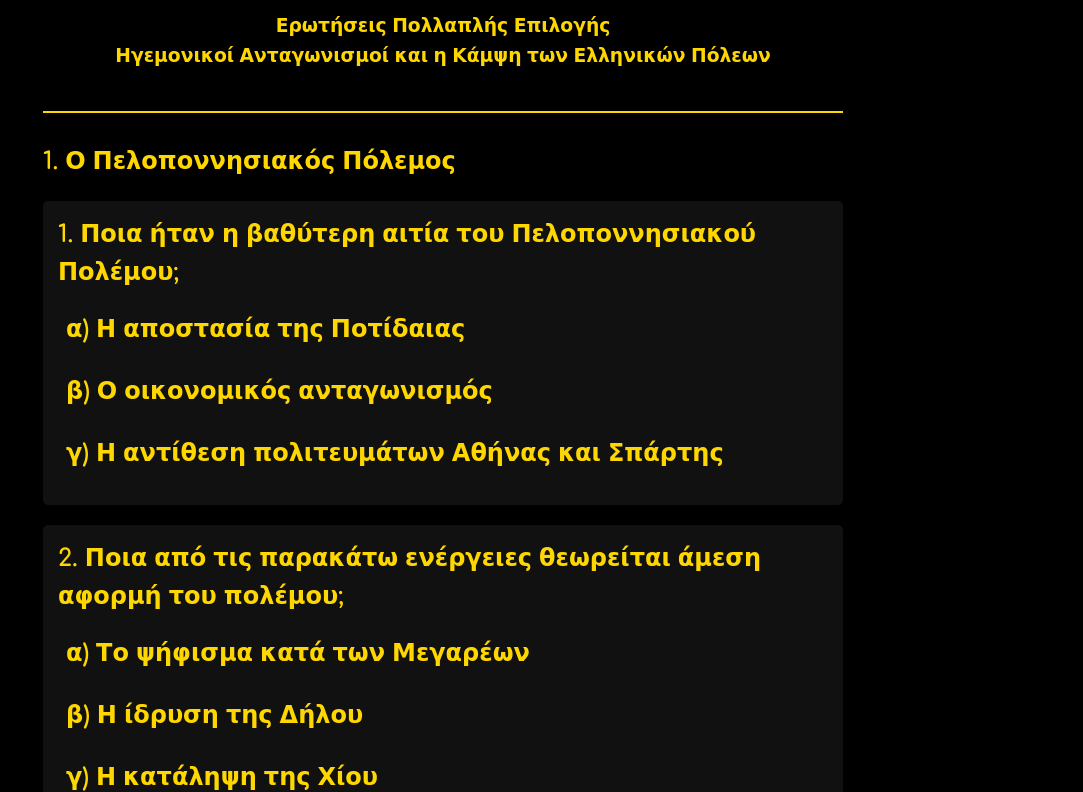
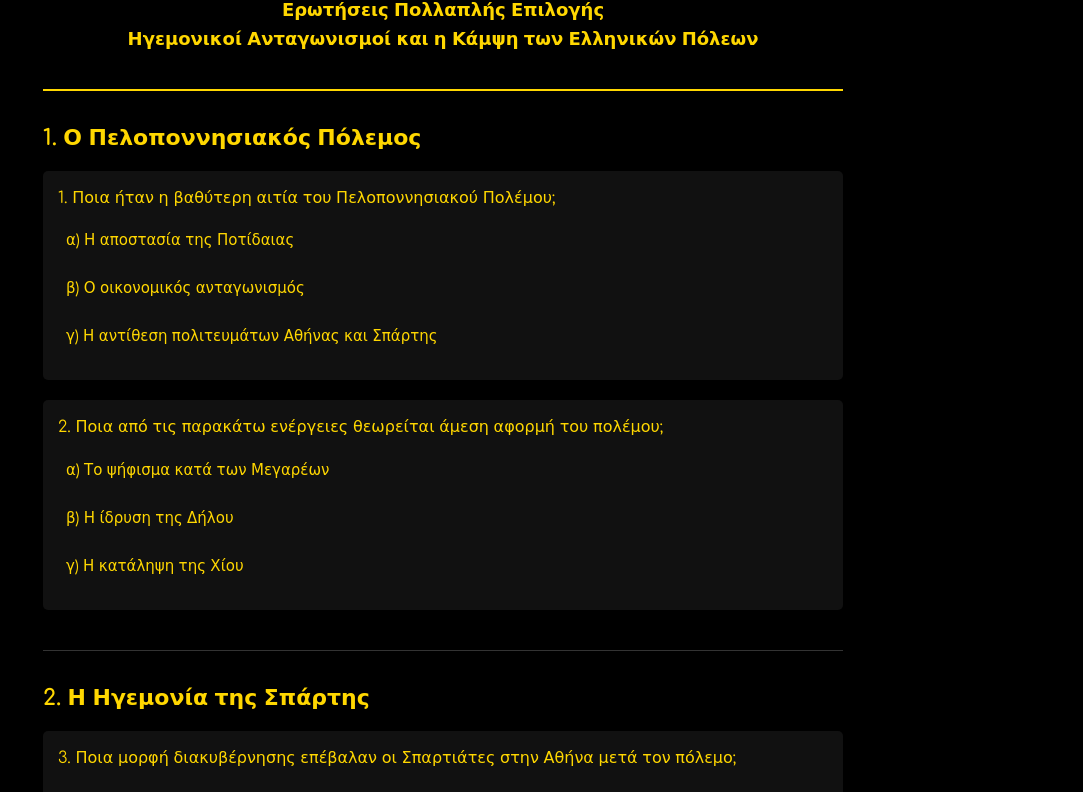
Before and after one commit to pdomvros/fall-citystates, a plain HTML site: page index.html in a window 1280 px wide. Shown: the part 159-951 px from the top of the page, without its empty margins (197-1280 px from the left). Drawn offline with Linux system fonts and the light colour scheme.

Commit message:
Update index.html

```diff
--- a/index.html
+++ b/index.html
@@ -14,6 +14,7 @@
             margin: 0;
             padding: 20px;
             line-height: 1.6;
+            font-size: 16px; /* Βάση μεγέθους */
         }
 
         .container {
@@ -29,9 +30,22 @@
             padding-bottom: 20px;
         }
 
-        h1, h2 {
+        h1 {
             color: gold;
             margin-top: 0;
+            font-size: 28px;
+        }
+
+        h2 {
+            color: gold;
+            margin: 20px 0 15px 0;
+            font-size: 22px;
+        }
+
+        h3 {
+            color: gold;
+            margin: 15px 0;
+            font-size: 18px;
         }
 
         .quiz-section {
@@ -45,6 +59,7 @@
             padding: 15px;
             border-radius: 5px;
             background-color: #111;
+            font-size: 16px;
         }
 
         .options {
@@ -57,6 +72,7 @@
             border-radius: 5px;
             cursor: pointer;
             transition: background-color 0.3s;
+            font-size: 15px;
         }
 
         .option:hover {
@@ -91,6 +107,7 @@
             border-radius: 5px;
             border: 1px solid gold;
             text-align: center;
+            font-size: 16px;
         }
 
         .score {
@@ -120,7 +137,7 @@
         </div>
 
         <div class="quiz-section">
-            <h2>1. Ο Πελοποννησιακός Πόλεμος<h2>
+            <h2>1. Ο Πελοποννησιακός Πόλεμος</h2>
 
             <div class="question" id="q1">
                 <div>1. Ποια ήταν η βαθύτερη αιτία του Πελοποννησιακού Πολέμου;</div>
@@ -142,7 +159,7 @@
         </div>
 
         <div class="quiz-section">
-            <h2>3. Η Ηγεμονία της Σπάρτης</h2>
+            <h2>2. Η Ηγεμονία της Σπάρτης</h2>
 
             <div class="question" id="q3">
                 <div>3. Ποια μορφή διακυβέρνησης επέβαλαν οι Σπαρτιάτες στην Αθήνα μετά τον πόλεμο;</div>
@@ -191,7 +208,7 @@
         </div>
 
         <div class="quiz-section">
-            <h2>4. Η Ανταλκίδειος Ειρήνη και η Β΄ Αθηναϊκή Συμμαχία</h2>
+            <h2>3. Η Ανταλκίδειος Ειρήνη και η Β΄ Αθηναϊκή Συμμαχία</h2>
 
             <div class="question" id="q8">
                 <div>8. Ποιος πρότεινε την Ανταλκίδειο ειρήνη;</div>
@@ -240,7 +257,7 @@
         </div>
 
         <div class="quiz-section">
-            <h2>5. Η Ηγεμονία της Θήβας</h2>
+            <h2>4. Η Ηγεμονία της Θήβας</h2>
 
             <div class="question" id="q13">
                 <div>13. Ποιοι ηγέτες πρωτοστάτησαν στην άνοδο της Θήβας;</div>
```
